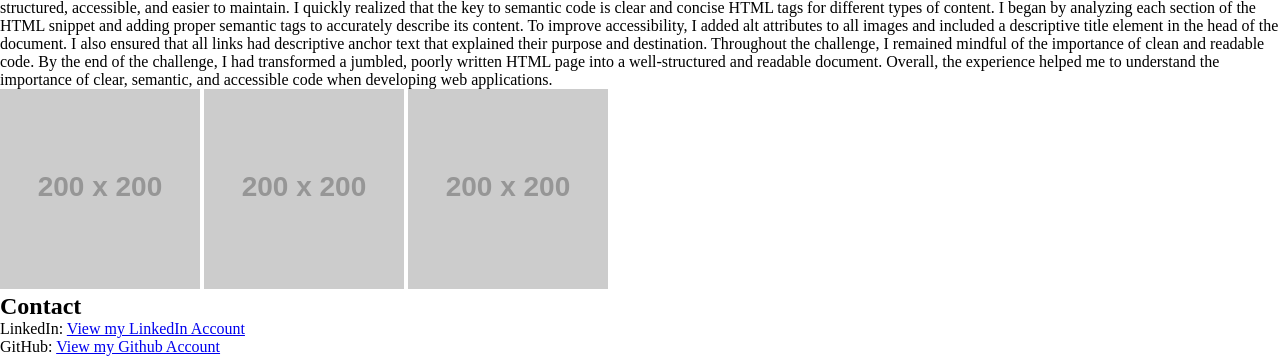
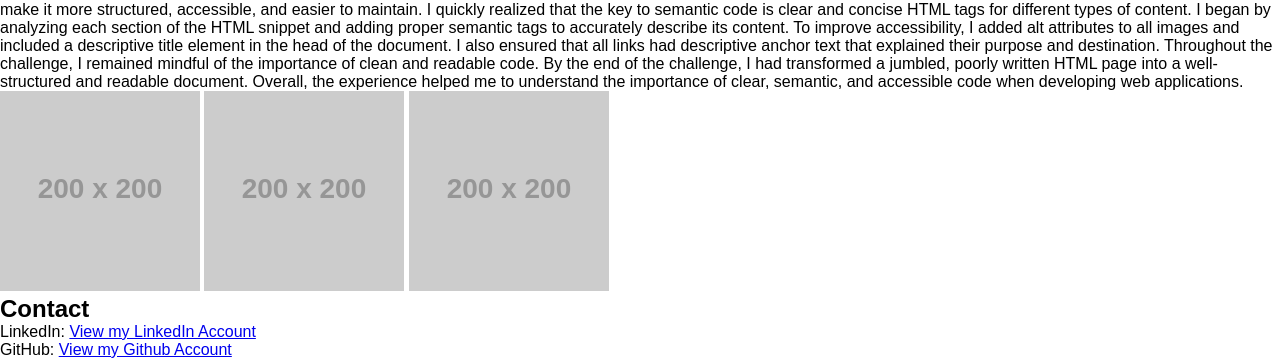
Before and after one commit to Dawnie2021/Portfolio, a plain HTML site: page index.html in a window 1280 px wide. Shown: the part 458-817 px from the top of the page. Drawn offline with Linux system fonts and the light colour scheme; placeholder pictures from the web are drawn by us.

Commit message:
changed the font

```diff
--- a/assets/css/style.css
+++ b/assets/css/style.css
@@ -4,3 +4,8 @@
     list-style: none;
   }
   /* added the basic css reset */
+
+  body {
+    font-family: Arial, Helvetica, sans-serif;
+  }
+  /* changed the font */
```
